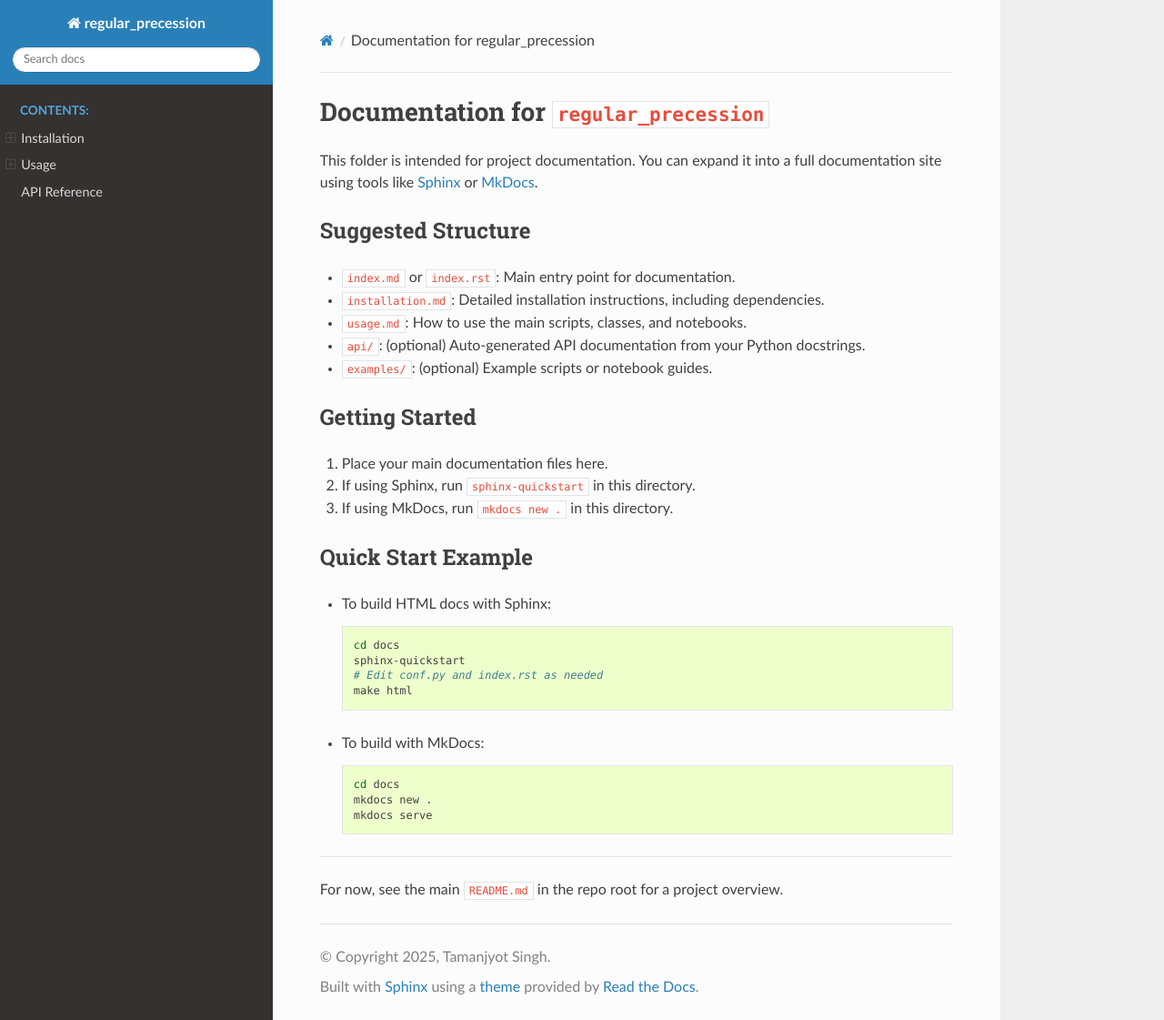
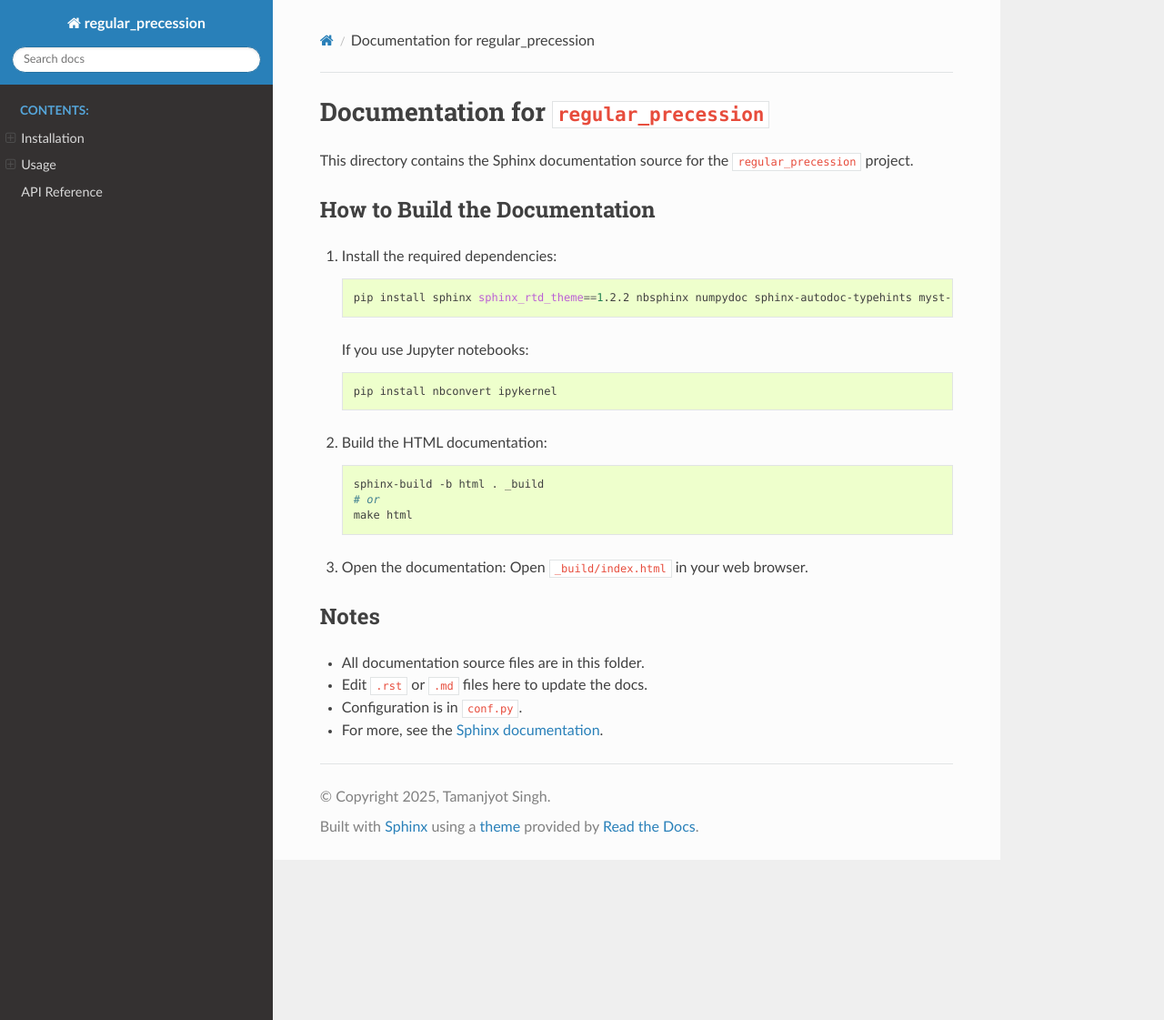
Before and after one commit to singhtaman/regular_precession, a Sphinx documentation site: the page built from docs/README.md, in a window 1280 px wide and 1121 px high. Shown: the whole window at 91% size. Built offline with Sphinx 7.4.7 and the Read the Docs theme 3.1.0, drawn with Linux system fonts in a browser that asks for light colours.

````diff
--- a/docs/README.md
+++ b/docs/README.md
@@ -1,37 +1,30 @@
 # Documentation for `regular_precession`
 
-This folder is intended for project documentation. You can expand it into a full documentation site using tools like [Sphinx](https://www.sphinx-doc.org/) or [MkDocs](https://www.mkdocs.org/).
+This directory contains the Sphinx documentation source for the `regular_precession` project.
 
-## Suggested Structure
+## How to Build the Documentation
 
-- `index.md` or `index.rst`: Main entry point for documentation.
-- `installation.md`: Detailed installation instructions, including dependencies.
-- `usage.md`: How to use the main scripts, classes, and notebooks.
-- `api/`: (optional) Auto-generated API documentation from your Python docstrings.
-- `examples/`: (optional) Example scripts or notebook guides.
+1. Install the required dependencies:
+   ```bash
+   pip install sphinx sphinx_rtd_theme==1.2.2 nbsphinx numpydoc sphinx-autodoc-typehints myst-parser
+   ```
+   If you use Jupyter notebooks:
+   ```bash
+   pip install nbconvert ipykernel
+   ```
 
-## Getting Started
+2. Build the HTML documentation:
+   ```bash
+   sphinx-build -b html . _build
+   # or
+   make html
+   ```
 
-1. Place your main documentation files here.
-2. If using Sphinx, run `sphinx-quickstart` in this directory.
-3. If using MkDocs, run `mkdocs new .` in this directory.
+3. Open the documentation:
+   Open `_build/index.html` in your web browser.
 
-## Quick Start Example
-
-- To build HTML docs with Sphinx:
-  ```sh
-  cd docs
-  sphinx-quickstart
-  # Edit conf.py and index.rst as needed
-  make html
-  ```
-- To build with MkDocs:
-  ```sh
-  cd docs
-  mkdocs new .
-  mkdocs serve
-  ```
-
----
-
-For now, see the main `README.md` in the repo root for a project overview.
+## Notes
+- All documentation source files are in this folder.
+- Edit `.rst` or `.md` files here to update the docs.
+- Configuration is in `conf.py`.
+- For more, see the [Sphinx documentation](https://www.sphinx-doc.org/).
--- a/docs/conf.py
+++ b/docs/conf.py
@@ -1,84 +1,90 @@
-# Configuration file for the Sphinx documentation builder.
-#
-# This file only contains a selection of the most common options. For a full
-# set of options see the documentation:
-# https://www.sphinx-doc.org/en/master/usage/configuration.html
+# docs/source/conf.py
+import sys
+from pathlib import Path
+from datetime import datetime
 
 # -- Path setup --------------------------------------------------------------
-import os
-import sys
-import sphinx
-
-# Add src directory and all submodules to sys.path for autodoc
-sys.path.insert(0, os.path.abspath('../src'))
-for x in os.walk('../src'):
-    sys.path.insert(0, x[0])
+PROJECT_ROOT = Path(__file__).parents[2].resolve()   # docs/source -> docs -> repo root
+SRC_PATH = PROJECT_ROOT / "src"
+sys.path.insert(0, str(SRC_PATH))  # make `src` importable
 
 # -- Project information -----------------------------------------------------
-project = 'regular_precession'
-author = 'Tamanjyot Singh'
-copyright = '2025, ' + author
-version = '0.1'
-release = '0.1.0'
+project = "regular_precession"
+author = "Tamanjyot Singh"
+copyright = f"{datetime.now().year}, {author}"
+
+# Try to get package version from installed metadata (optional)
+try:
+    from importlib.metadata import version as _version
+    release = _version("regular_precession")
+    version = release
+except Exception:
+    version = "0.1"
+    release = "0.1.0"
 
 # -- General configuration ---------------------------------------------------
 extensions = [
-    'sphinx.ext.autodoc',
-    'sphinx.ext.autosummary',
-    'numpydoc',
-    'sphinx.ext.viewcode',
-    'sphinx.ext.napoleon',
-    'nbsphinx',
-    'sphinx_rtd_theme',
+    "sphinx.ext.autodoc",
+    "sphinx.ext.autosummary",
+    "numpydoc",                     # pick NUMPY docstring parsing
+    "sphinx.ext.viewcode",
+    "sphinx.ext.intersphinx",       # link to external docs (python/numpy)
+    "sphinx_autodoc_typehints",     # show type hints nicely
+    "nbsphinx",                     # if you have notebooks
+    "myst_parser",                  # if you want to include .md files
 ]
 
-# Autosummary settings
+# If you prefer napoleon instead of numpydoc, remove "numpydoc" above and add:
+# "sphinx.ext.napoleon"
+
+# Autosummary + autodoc options
 autosummary_generate = True
+templates_path = ["_templates"]
+autodoc_member_order = "bysource"
+autodoc_typehints = "description"
+autodoc_default_options = {
+    "members": True,
+    "undoc-members": False,
+    "show-inheritance": True,
+    "inherited-members": True,
+}
+
+# Numpydoc options (if using numpydoc)
 numpydoc_show_class_members = False
 numpydoc_show_inherited_class_members = True
 
-# Napoleon settings for crisp docstring rendering
-napoleon_google_docstring = False
-napoleon_numpy_docstring = True
-napoleon_include_init_with_doc = True
-napoleon_include_private_with_doc = False
-napoleon_include_special_with_doc = True
-napoleon_use_admonition_for_examples = True
-napoleon_use_admonition_for_notes = True
-napoleon_use_admonition_for_references = True
-napoleon_custom_sections = ["Call", "Params Style"]
+# Mock heavy imports (avoid import errors on CI / doc builder)
+autodoc_mock_imports = [
+    "lal", "lalsuite", "pycbc", "pycbc.types", "matplotlib"
+]
 
-# Source file suffixes
-source_suffix = {
-    '.rst': 'restructuredtext',
-    '.md': 'markdown',
+# Intersphinx mapping to link :class:`numpy.ndarray` etc.
+intersphinx_mapping = {
+    "python": ("https://docs.python.org/3", None),
+    "numpy": ("https://numpy.org/doc/stable/", None),
+    "scipy": ("https://docs.scipy.org/doc/scipy/reference/", None),
 }
 
-master_doc = 'index'
-language = 'en'
-exclude_patterns = ['_build', 'Thumbs.db', '.DS_Store', 'requirements.txt']
-pygments_style = 'sphinx'
+# Source suffix and master doc
+source_suffix = {
+    ".rst": "restructuredtext",
+    ".md": "markdown",
+}
+master_doc = "index"
+language = "en"
+exclude_patterns = ["_build", "Thumbs.db", ".DS_Store"]
 
 # -- Options for HTML output -------------------------------------------------
-import sphinx_rtd_theme
-html_theme = 'sphinx_rtd_theme'
+html_theme = "sphinx_rtd_theme"
 html_theme_options = {
-    'collapse_navigation': False,
-    'navigation_depth': 4,
-    'titles_only': False,
-    'style_nav_header_background': '#2980B9',
+    "collapse_navigation": False,
+    "navigation_depth": 4,
+    "titles_only": False,
+    "style_nav_header_background": "#2980B9",
 }
+html_static_path = ["_static"]
 html_show_sourcelink = False
+pygments_style = "sphinx"
 
-# -- Options for autodoc -----------------------------------------------------
-autodoc_member_order = 'bysource'
-autodoc_typehints = 'description'
-autodoc_inherit_docstrings = True
-
-# -- Options for nbsphinx ----------------------------------------------------
-nbsphinx_execute = 'never'
-
-# -- Custom static files (optional) ------------------------------------------
-# html_static_path = ['_static']
-
-# -- Extension configuration -------------------------------------------------
+# -- Notebook settings -------------------------------------------------------
+nbsphinx_execute = "never"
--- /dev/null
+++ b/docs/requirements.txt
@@ -0,0 +1,6 @@
+sphinx>=6
+sphinx-rtd-theme
+numpydoc
+sphinx-autodoc-typehints
+myst-parser
+nbsphinx
````
Also changed, not shown: 1 other file.
